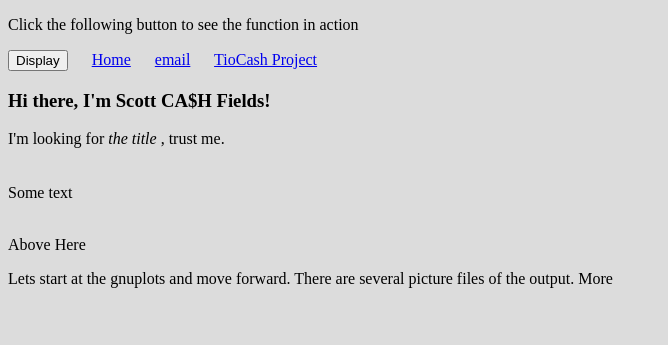
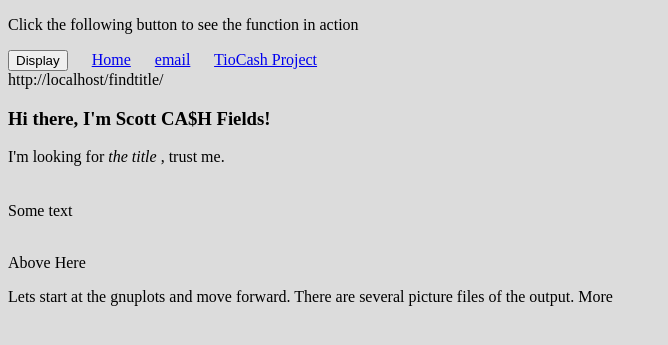
Before and after one commit to cashfields/findtitle, a Jekyll site: the page built from index.html, in a window 1280 px wide. Shown: the top 345 px of the page, without its empty margins (0-668 px from the left). Built offline with Jekyll 4.4.1, drawn with Linux system fonts in a browser that asks for light colours.

Commit message:
Update default.html

```diff
--- a/_layouts/default.html
+++ b/_layouts/default.html
@@ -27,9 +27,9 @@ var baseUrl = windowurl.split('://')[1].split('/')[0]; //split function
 
          </head>
 
-<body>
+<!--<body> -->
 
-<!-- <body onload="function getURL();"> -->
+ <body onload="javascript:getURL()">
 
 
 
```
